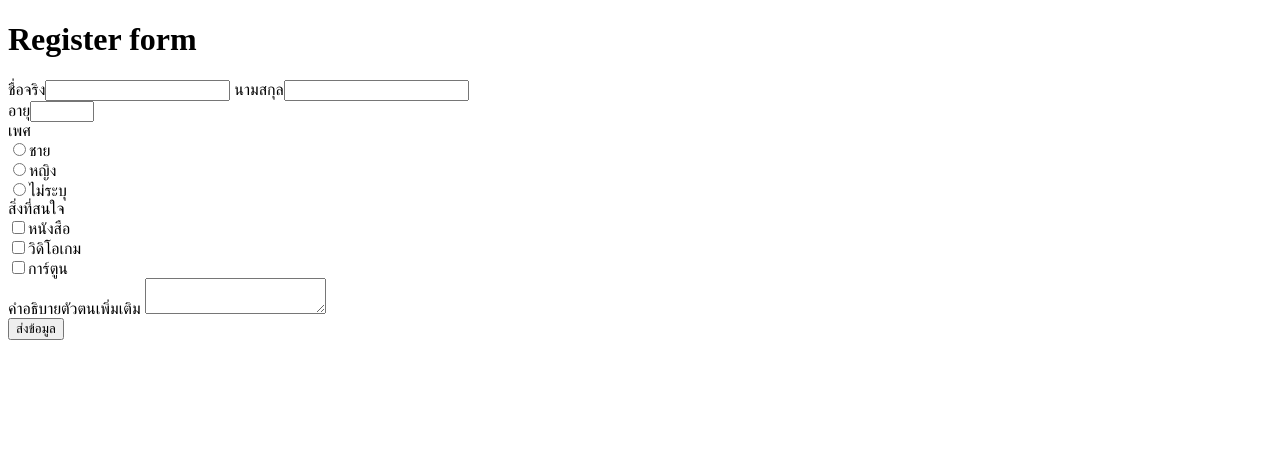
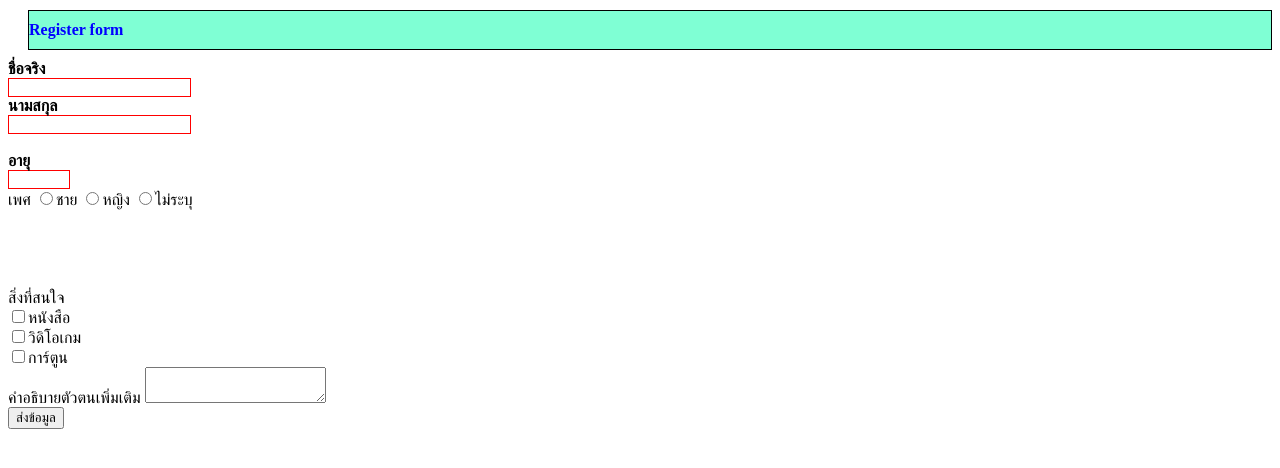
Before and after one commit to Kongstrength/Web, a plain HTML site: page main.html in a window 1280 px wide. Drawn offline with Linux system fonts and the light colour scheme; a web font is replaced by a local one.

Commit message:
Update main.html

```diff
--- a/main.html
+++ b/main.html
@@ -4,22 +4,63 @@
     <meta charset="UTF-8">
     <meta name="viewport" content="width=device-width, initial-scale=1.0">
     <title>Document</title>
+    <style>
+        /*สิ่งที่อยู่ตรงนี้ จะมีไว้แค่ให้ dev อ่าน  */
+        /*1. id,class,DOM* 2.จะแต่งอะไร  */
+        @font-face{
+            font-family: 'Kanit';
+            src: url(./Kanit/Kanit-Italic.ttf);
+        }
+
+        body {
+            font-family: 'Kanit'
+        }
+        #register{
+            font-size: 50x;
+            color:  blue;
+            font-weight: 800;
+            padding-top: 10px; /*เว้นระยะห่างด้านบนในกรอบ*/
+            padding-bottom: 10px; /*เว้นระยะห่างด้านล่างในกรอบ*/
+            margin-top: 10px; /*ระยะห่างของข้อความกับขอบบน*/
+            margin-bottom: 10px;/*ระยะห่างของข้อความกับขอบล่าง*/
+            margin-left: 20px; /*ระยะห่างของข้อความกับขอบซ้าย*/
+            background-color: aquamarine;
+            border: 1px black solid;
+
+        }
+        .form{
+        border: 1px solid red;
+        display: block;
+        }
+        .header-form{
+            font-weight: 800;
+        }
+        .gender{
+            display: inline-block;
+            height: 100px;
+        }
+    </style>
 </head>
 <body>
      <!---ส่วนที่แสดงออกไปทางหน้าจอของ  Browser -->
-     <h1>Register form</h1>
-    ชื่อจริง<input type="text">
-    นามสกุล<input type="text"> <br>
-    อายุ<input type="number" min="0" max="100">
+     <!--3.form-->
+     <div id ="register">Register form</div>
+    <span class="header-form">ชื่อจริง</span>
+    <input class="form" type="text">
+
+    <span class="header-form">นามสกุล</span>
+    <input class="form" type="text"> <br>
+    <span class="header-form">อายุ</span>
+    <input class="form" type="number" min="0" max="100">
     <div>
     เพศ
-    <div>
+    <div class="gender">
         <input name="gender" type="radio">ชาย
     </div>
-    <div>
+    <div class="gender">
         <input name="gender" type="radio">หญิง
     </div>
-    <div>
+    <div class="gender">
         <input name="gender" type="radio">ไม่ระบุ
  </div>
 </div>
```
